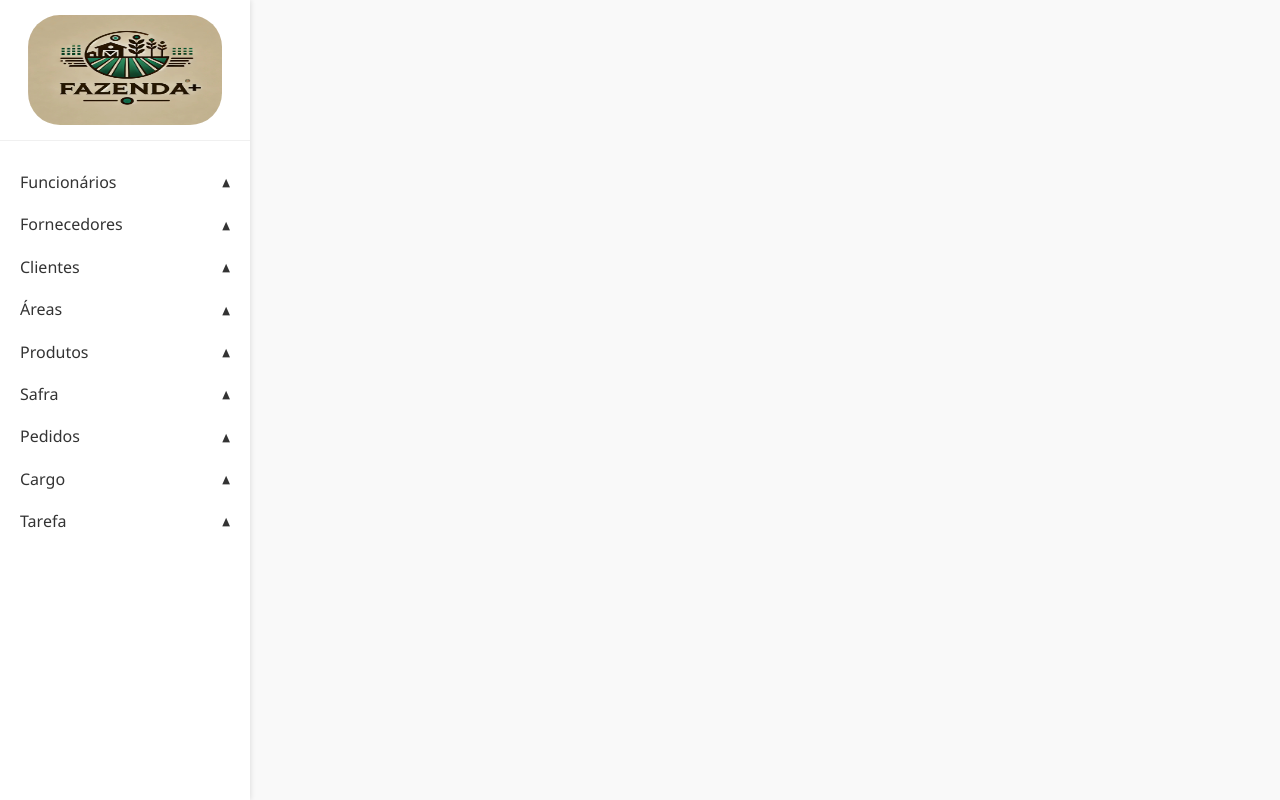
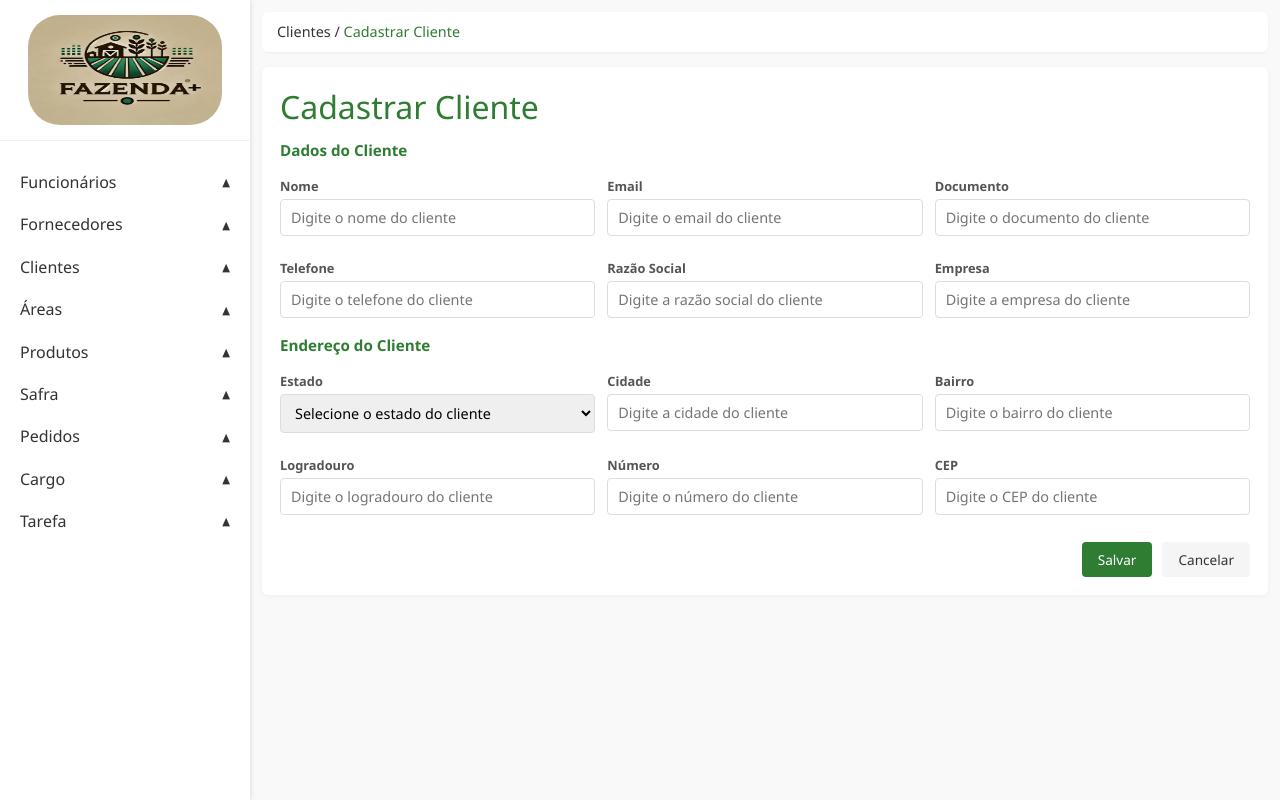
Before and after one commit to Itor-Carlos/projeto-es2-frontend, a React (Create React App) app: page /cliente/cadastrar_cliente in a window 1280 px wide. Built offline with nearby package versions, Linux system fonts and the light colour scheme.

Commit message:
Feat: adicionando pagina para o cadastro de clientes

```diff
--- a/package.json
+++ b/package.json
@@ -11,6 +11,7 @@
     "@testing-library/react": "^16.2.0",
     "@testing-library/user-event": "^13.5.0",
     "axios": "^1.8.2",
+    "cpf-cnpj-validator": "^1.0.3",
     "formik": "^2.4.6",
     "lucide-react": "^0.479.0",
     "react": "^19.0.0",
--- a/src/App.js
+++ b/src/App.js
@@ -4,6 +4,7 @@ import { BrowserRouter, Route, Routes } from "react-router-dom";
 import { ListarArea } from "./pages/area/ListarArea";
 import { CadastrarEditarArea } from "./pages/area/CadastrarEditarArea";
 import './index.css'
+import { CadastrarClientes } from "./pages/cliente/CadastrarClientes";
 
 function App() {
   return (
@@ -16,6 +17,7 @@ function App() {
                 <Route path="/area/cadastrar_area/" element={<CadastrarEditarArea/>}/>
                 <Route path="/area/editar/:id" element={<CadastrarEditarArea />} />
                 <Route path="/area/listar_area" element={<ListarArea/>}/>
+                <Route path="/cliente/cadastrar_cliente" element={<CadastrarClientes/>}/>
               </Routes>
           </div>
       </div>
--- a/src/components/SideBar/index.js
+++ b/src/components/SideBar/index.js
@@ -90,7 +90,7 @@ export const SideBar = () => {
                         <span className="arrow">▲</span>
                     </div>
                     <ul className="submenu">
-                        <li><a href="#" className="submenu-item">Cadastrar Clientes</a></li>
+                        <li><a href="/cliente/cadastrar_cliente" className="submenu-item">Cadastrar Clientes</a></li>
                         <li><a href="#" className="submenu-item">Listar Clientes</a></li>
                     </ul>
                 </li>
--- /dev/null
+++ b/src/constantes/estados.js
@@ -0,0 +1,29 @@
+export const estados = [
+    { label: "Acre", value: "AC" },
+    { label: "Alagoas", value: "AL" },
+    { label: "Amapá", value: "AP" },
+    { label: "Amazonas", value: "AM" },
+    { label: "Bahia", value: "BA" },
+    { label: "Ceará", value: "CE" },
+    { label: "Distrito Federal", value: "DF" },
+    { label: "Espírito Santo", value: "ES" },
+    { label: "Goiás", value: "GO" },
+    { label: "Maranhão", value: "MA" },
+    { label: "Mato Grosso", value: "MT" },
+    { label: "Mato Grosso do Sul", value: "MS" },
+    { label: "Minas Gerais", value: "MG" },
+    { label: "Pará", value: "PA" },
+    { label: "Paraíba", value: "PB" },
+    { label: "Paraná", value: "PR" },
+    { label: "Pernambuco", value: "PE" },
+    { label: "Piauí", value: "PI" },
+    { label: "Rio de Janeiro", value: "RJ" },
+    { label: "Rio Grande do Norte", value: "RN" },
+    { label: "Rio Grande do Sul", value: "RS" },
+    { label: "Rondônia", value: "RO" },
+    { label: "Roraima", value: "RR" },
+    { label: "Santa Catarina", value: "SC" },
+    { label: "São Paulo", value: "SP" },
+    { label: "Sergipe", value: "SE" },
+    { label: "Tocantins", value: "TO" },
+];
--- /dev/null
+++ b/src/pages/cliente/CadastrarClientes.js
@@ -0,0 +1,114 @@
+import React, { useState } from "react";
+import { GenericForm } from "../../components/Form";
+import * as Yup from "yup";
+import axios from "axios";
+import { TopBar } from "../../components/TopBar";
+import { TitleSection } from "../../components/TitleSection";
+import { Toast } from "../../components/Toast";
+import { cpf } from "cpf-cnpj-validator";
+import { estados } from "../../constantes/estados";
+
+export const CadastrarClientes = () => {
+    const [isToastOpen, setIsToastOpen] = useState(false);
+    const [toastMessage, setToastMessage] = useState("");
+    const [toastType, setToastType] = useState("success");
+    const [initialValues, setInitialValues] = useState({
+        nome: "",
+        email: "",
+        estado: "",
+    });
+
+    const validationSchema = Yup.object({
+        nome: Yup.string().typeError("Nome inválido").required("Campo obrigatório"),
+        email: Yup.string().typeError("Email inválido").required("Campo obrigatório"),
+        documento: Yup.string().typeError("Documento inválido").required("Campo obrigatório").test(
+            "valid-cpf",
+            "CPF inválido",
+            value => cpf.isValid(value)
+        ),
+        telefone: Yup.string().typeError("Telefone inválido").required("Campo obrigatório"),
+        razaoSocial: Yup.string().typeError("Razão Social inválida").required("Campo obrigatório"),
+        empresa: Yup.string().typeError("Empresa inválida").required("Campo obrigatório"),
+        estado: Yup.string().typeError("Estado inválido").required("Campo obrigatório"),
+        cidade: Yup.string().typeError("Cidade inválida").required("Campo obrigatório"),
+        bairro: Yup.string().typeError("Bairro inválido").required("Campo obrigatório"),
+        logradouro: Yup.string().typeError("Logradouro inválido").required("Campo obrigatório"),
+        numero: Yup.string().typeError("Número inválido").required("Campo obrigatório"),
+        cep: Yup.string().typeError("CEP inválido").required("Campo obrigatório"),
+    });
+
+    const handleSubmit = async (values) => {
+        try {
+            const param = {
+                "cliente": {
+                    "nome": values.nome,
+                    "email": values.email,
+                    "documento": values.documento,
+                    "telefone": values.telefone,
+                    "razaosocial": values.razaoSocial,
+                    "empresa": values.empresa,
+                },
+                "endereco": {
+                    "estado": values.estado,
+                    "cidade": values.cidade,
+                    "bairro": values.bairro,
+                    "logradouro": values.logradouro,
+                    "numero": values.numero,
+                    "cep": values.cep,
+                }
+            }
+            await axios.post("http://localhost:3306/clientes", param);
+            setToastMessage("Cliente cadastrado com sucesso!");
+            setToastType("success");
+            setIsToastOpen(true);
+        } catch (error) {
+            setToastMessage("Erro ao salvar os dados.");
+            setToastType("error");
+            setIsToastOpen(true);
+        }
+    };
+
+    const fields = [
+        {
+            titleSection: "Dados do Cliente",
+            fields: [
+                { label: "Nome", type: "string", name: "nome", placeholder: "Digite o nome do cliente" },
+                { label: "Email", type: "string", name: "email", placeholder: "Digite o email do cliente" },
+                { label: "Documento", type: "string", name: "documento", placeholder: "Digite o documento do cliente" },
+                { label: "Telefone", type: "string", name: "telefone", placeholder: "Digite o telefone do cliente" },
+                { label: "Razão Social", type: "string", name: "razaoSocial", placeholder: "Digite a razão social do cliente" },
+                { label: "Empresa", type: "string", name: "empresa", placeholder: "Digite a empresa do cliente" },
+            ],
+        },
+        {
+            titleSection: "Endereço do Cliente",
+            fields: [
+                { label: "Estado", type: "select", name: "estado", options: estados, placeholder: "Selecione o estado do cliente" },
+                { label: "Cidade", type: "string", name: "cidade", placeholder: "Digite a cidade do cliente" },
+                { label: "Bairro", type: "string", name: "bairro", placeholder: "Digite o bairro do cliente" },
+                { label: "Logradouro", type: "string", name: "logradouro", placeholder: "Digite o logradouro do cliente" },
+                { label: "Número", type: "string", name: "numero", placeholder: "Digite o número do cliente" },
+                { label: "CEP", type: "string", name: "cep", placeholder: "Digite o CEP do cliente" },
+            ],
+        }
+    ];
+
+    return (
+        <>
+            <TopBar entity={"Clientes"} useCase={"Cadastrar Cliente"} />
+            <div className="card">
+                <TitleSection title={"Cadastrar Cliente"} />
+                <GenericForm
+                    initialValues={initialValues}
+                    validationSchema={validationSchema}
+                    sections={fields}
+                    handleSubmit={handleSubmit}
+                    entity={"Clientes"}
+                    useCase={"Cadastrar Cliente"}
+                    title={"Cadastrar Cliente"}
+                />
+                <Toast isOpen={isToastOpen} onClose={() => setIsToastOpen(false)} message={toastMessage} type={toastType} />
+            </div>
+        </>
+    );
+};
```
Also changed, not shown: 1 other file (tests, documents, lock files or other folders).
